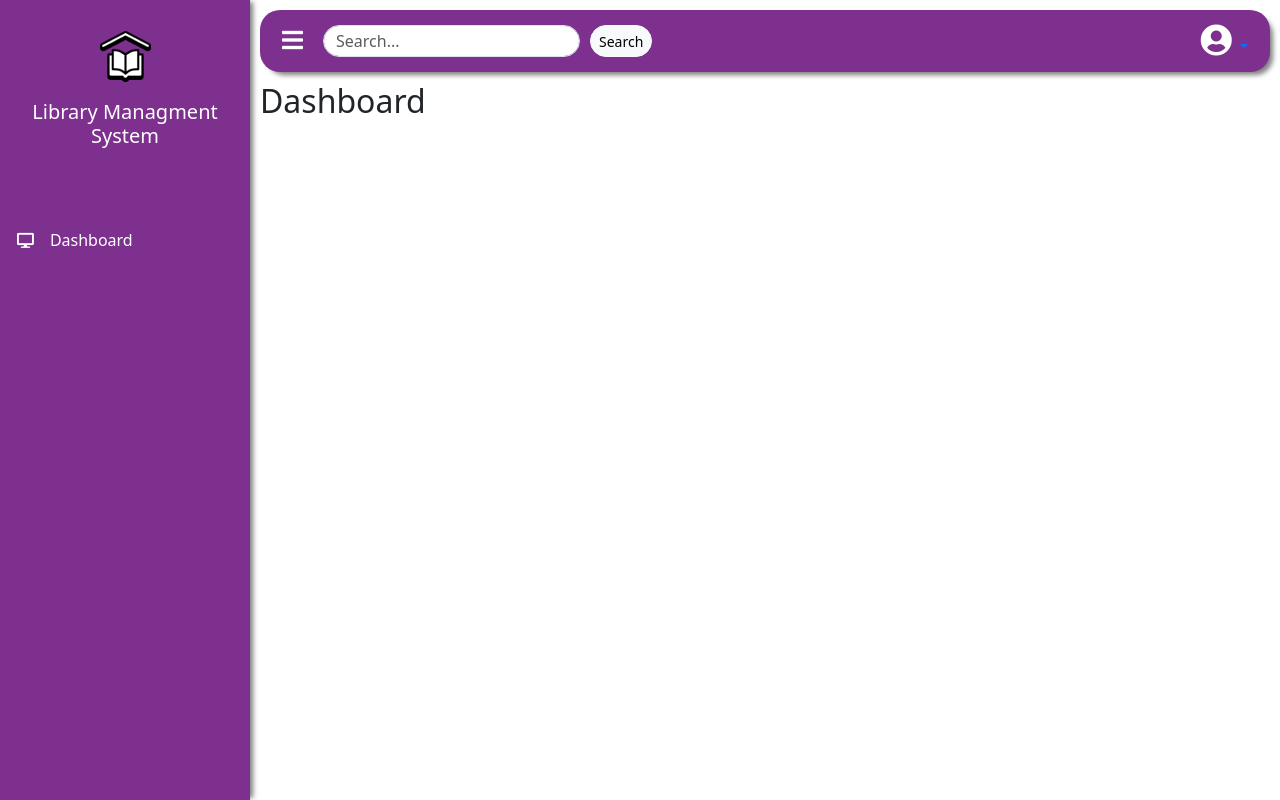
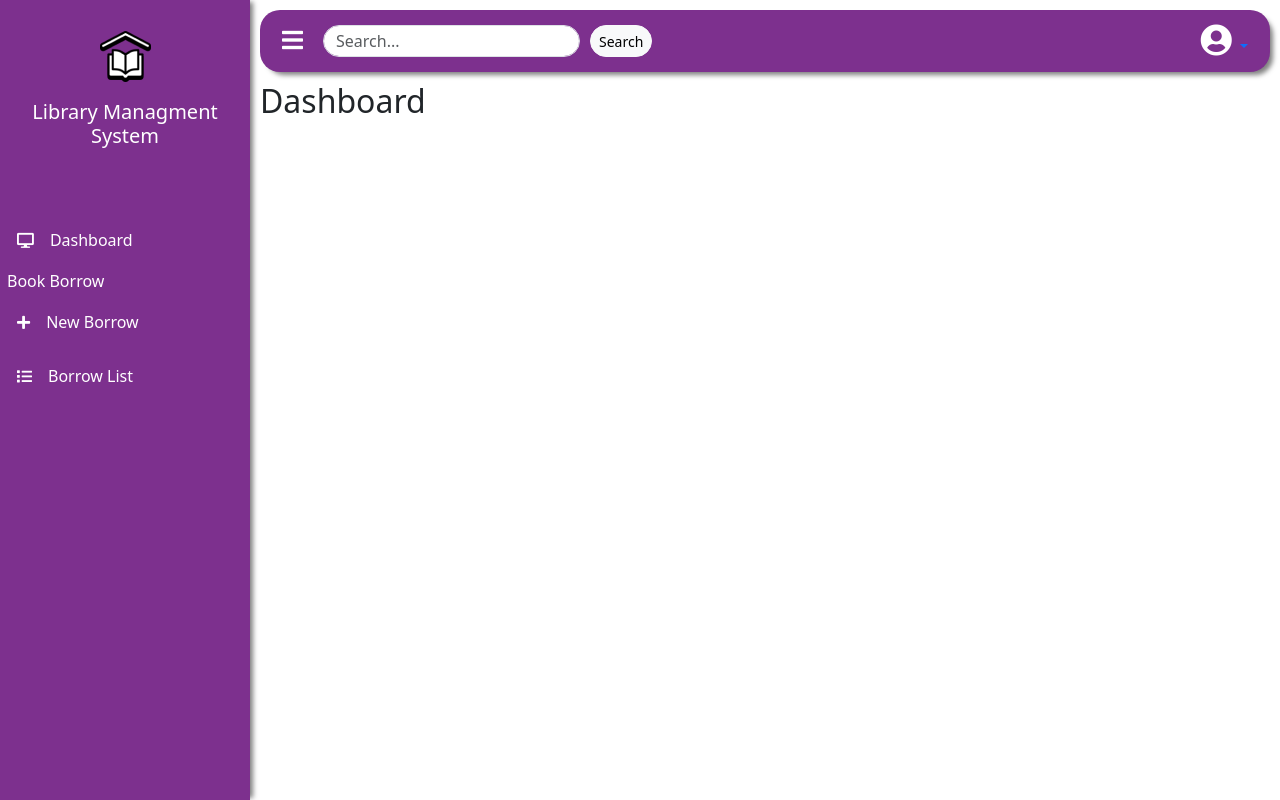
Before and after one commit to KasunUdayanga/library-management-system, a PHP site: page / in a window 1280 px wide. Run offline with PHP 8.4, Linux system fonts and the light colour scheme.

Commit message:
dashbord add book barrow and borrow list icon

```diff
--- a/index.php
+++ b/index.php
@@ -31,7 +31,19 @@
           </a>
         </li>
 
+        <li class="menu-header">Book Borrow</li>
+        <li class="nav-item">
+          <a href="#" class="nav-link text-white" onclick="addBroow()">
+            <i class="fa fa-plus"></i><span class="fs-6 ms-3 d-sm-inline">New Borrow</span>
+          </a>
+        </li>
 
+
+        <li class="nav-item">
+          <a href="#" class="nav-link text-white" onclick="loadBorrowList()">
+            <i class="fa fa-list"></i><span class="fs-6 ms-3 d-sm-inline">Borrow List</span>
+          </a>
+        </li>
 
 
 
```
